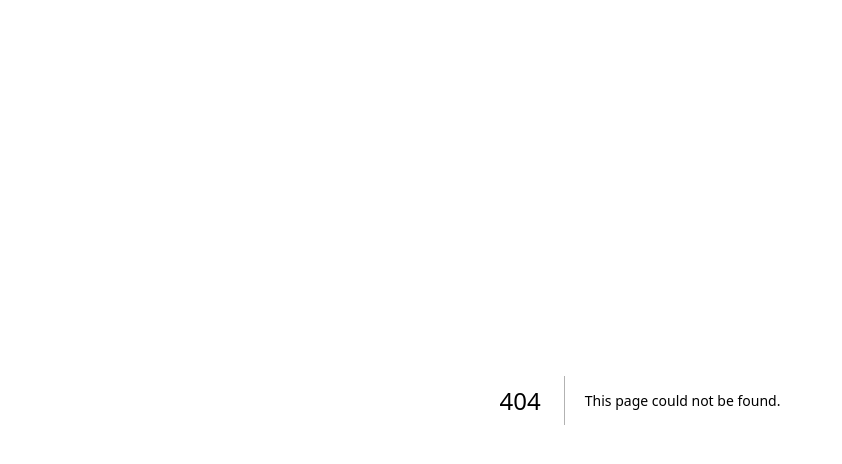
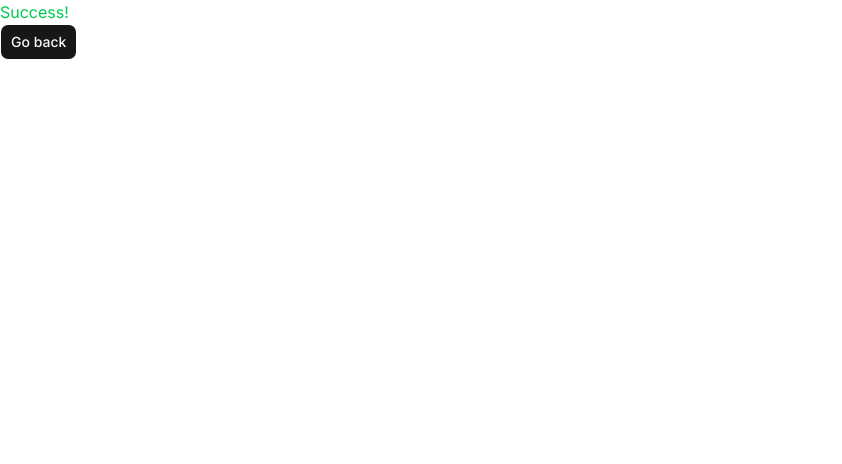
Before and after one commit to kamiljanik98/mh, a Next.js app: page /auth/code-success in a window 1280 px wide. Before the commit this address had no page. Shown: the top 464 px of the page, without its empty margins (0-842 px from the left). Built offline with nearby package versions, Linux system fonts and the light colour scheme.

Commit message:
Add code-success and code-error pages

```diff
--- /dev/null
+++ b/src/app/auth/code-error/page.tsx
@@ -0,0 +1,15 @@
+import { Button } from "@/components/ui/button";
+import Link from "next/link";
+
+const CodeError = () => {
+  return (
+    <div className="text-red-500">
+      <p>ERROR!</p>
+      <Button>
+        <Link href="/">Go back</Link>
+      </Button>
+    </div>
+  );
+};
+
+export default CodeError;
--- /dev/null
+++ b/src/app/auth/code-success/page.tsx
@@ -0,0 +1,15 @@
+import { Button } from "@/components/ui/button";
+import Link from "next/link";
+
+const CodeSuccess = () => {
+  return (
+    <div className="text-green-500">
+      <p>Success!</p>
+      <Button>
+        <Link href="/">Go back</Link>
+      </Button>
+    </div>
+  );
+};
+
+export default CodeSuccess;
```
